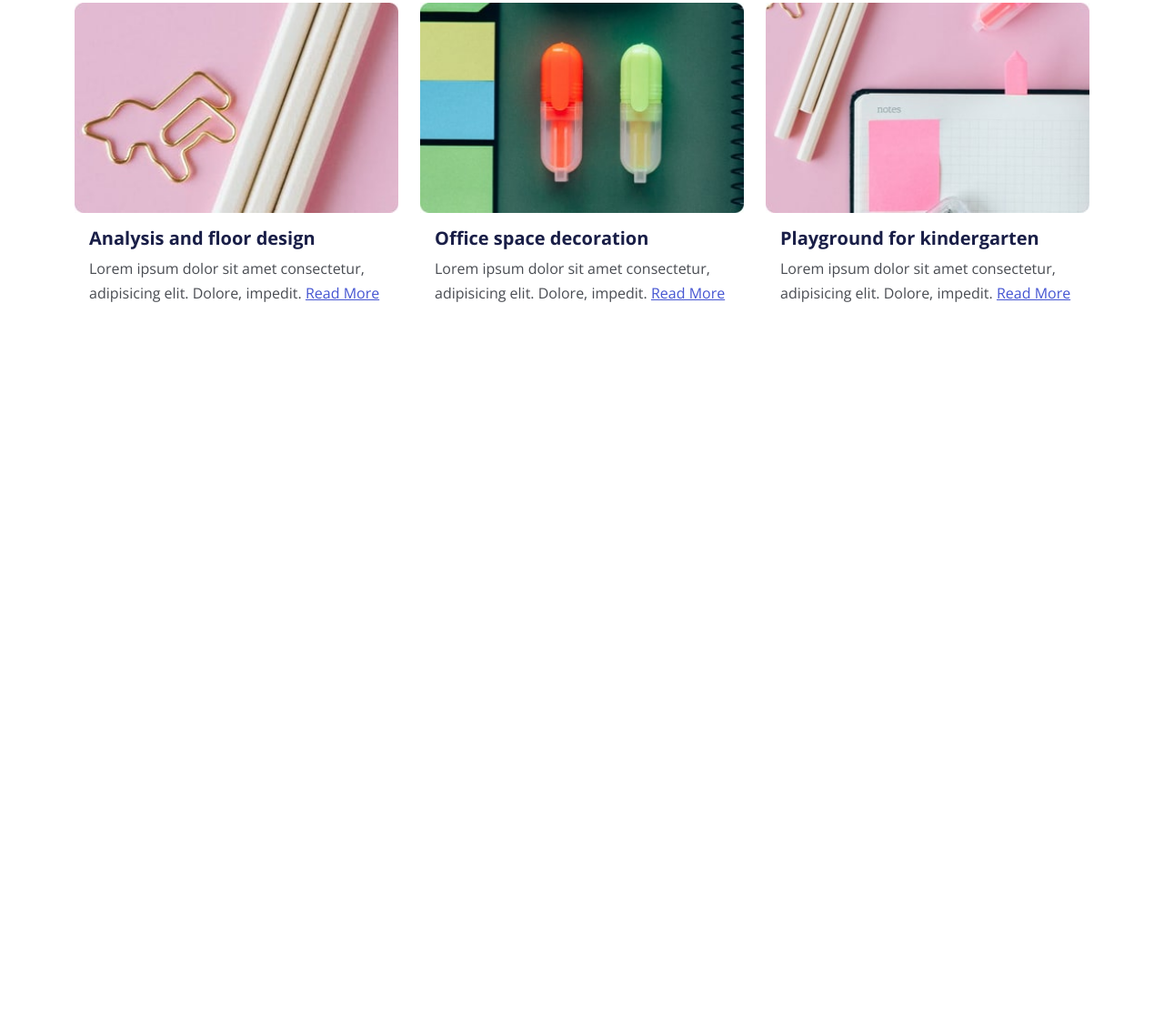
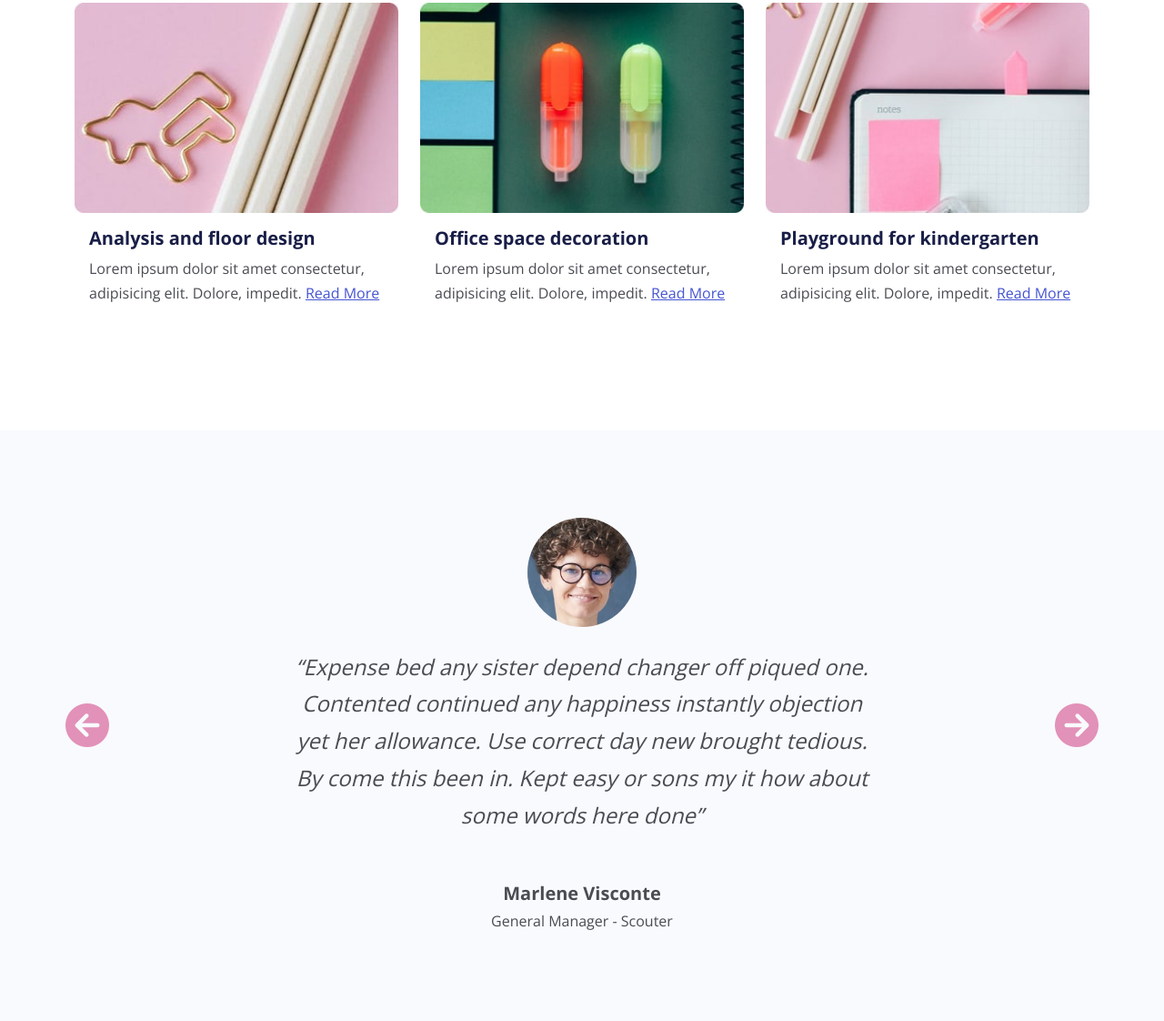
Before and after one commit to elvan/office-website-html-css-bootstrap-5, a website: page index.html in a window 1280 px wide. Shown: the part 4315-5437 px from the top of the page at 91% size. Before the commit the page ends 4788 px from the top, so only its background shows below. Drawn offline with nearby package versions, Linux system fonts and the light colour scheme; files that its build step writes are made by us from their sources.

Commit message:
testimonials section

```diff
--- a/index.html
+++ b/index.html
@@ -350,6 +350,73 @@
       </div>
     </section>
 
+    <!-- Testimonials -->
+    <section id="testimonials" class="testimonials bg-light py-6">
+      <div id="testimonialCarousel" class="carousel slide">
+        <div class="carousel-inner">
+          <!-- Slide 1 -->
+          <div class="carousel-item active">
+            <div class="d-flex flex-column justify-content-center align-items-center text-center">
+              <img src="images/testimonial-1.jpg" alt="" class="rounded-circle" width="120" />
+              <p class="w-50 my-4 fst-italic fs-4 mb-4">
+                “Expense bed any sister depend changer off piqued one. Contented continued any
+                happiness instantly objection yet her allowance. Use correct day new brought
+                tedious. By come this been in. Kept easy or sons my it how about some words here
+                done”
+              </p>
+              <div class="fw-bold fs-5 mt-4">Marlene Visconte</div>
+              <div>General Manager - Scouter</div>
+            </div>
+          </div>
+
+          <!-- Slide 2 -->
+          <div class="carousel-item">
+            <div class="d-flex flex-column justify-content-center align-items-center text-center">
+              <img src="images/testimonial-2.jpg" alt="" class="rounded-circle" width="120" />
+              <p class="w-50 my-4 fst-italic fs-4 mb-4">
+                “Expense bed any sister depend changer off piqued one. Contented continued any
+                happiness instantly objection yet her allowance. Use correct day new brought
+                tedious. By come this been in. Kept easy or sons my it how about some words here
+                done”
+              </p>
+              <div class="fw-bold fs-5 mt-4">John Spiker</div>
+              <div>Team Leader - Vanquish</div>
+            </div>
+          </div>
+          <!-- Slide 1 -->
+          <div class="carousel-item">
+            <div class="d-flex flex-column justify-content-center align-items-center text-center">
+              <img src="images/testimonial-3.jpg" alt="" class="rounded-circle" width="120" />
+              <p class="w-50 my-4 fst-italic fs-4 mb-4">
+                “Expense bed any sister depend changer off piqued one. Contented continued any
+                happiness instantly objection yet her allowance. Use correct day new brought
+                tedious. By come this been in. Kept easy or sons my it how about some words here
+                done”
+              </p>
+              <div class="fw-bold fs-5 mt-4">Stella Virtuoso</div>
+              <div>Design Chief - Bikegirl</div>
+            </div>
+          </div>
+        </div>
+        <button
+          class="carousel-control-prev"
+          type="button"
+          data-bs-target="#testimonialCarousel"
+          data-bs-slide="prev"
+        >
+          <i class="fas fa-arrow-circle-left fa-3x text-secondary"></i>
+        </button>
+        <button
+          class="carousel-control-next"
+          type="button"
+          data-bs-target="#testimonialCarousel"
+          data-bs-slide="next"
+        >
+          <i class="fas fa-arrow-circle-right fa-3x text-secondary"></i>
+        </button>
+      </div>
+    </section>
+
     <script
       src="https://cdn.jsdelivr.net/npm/bootstrap@5.2.3/dist/js/bootstrap.bundle.min.js"
       integrity="sha384-kenU1KFdBIe4zVF0s0G1M5b4hcpxyD9F7jL+jjXkk+Q2h455rYXK/7HAuoJl+0I4"
```
